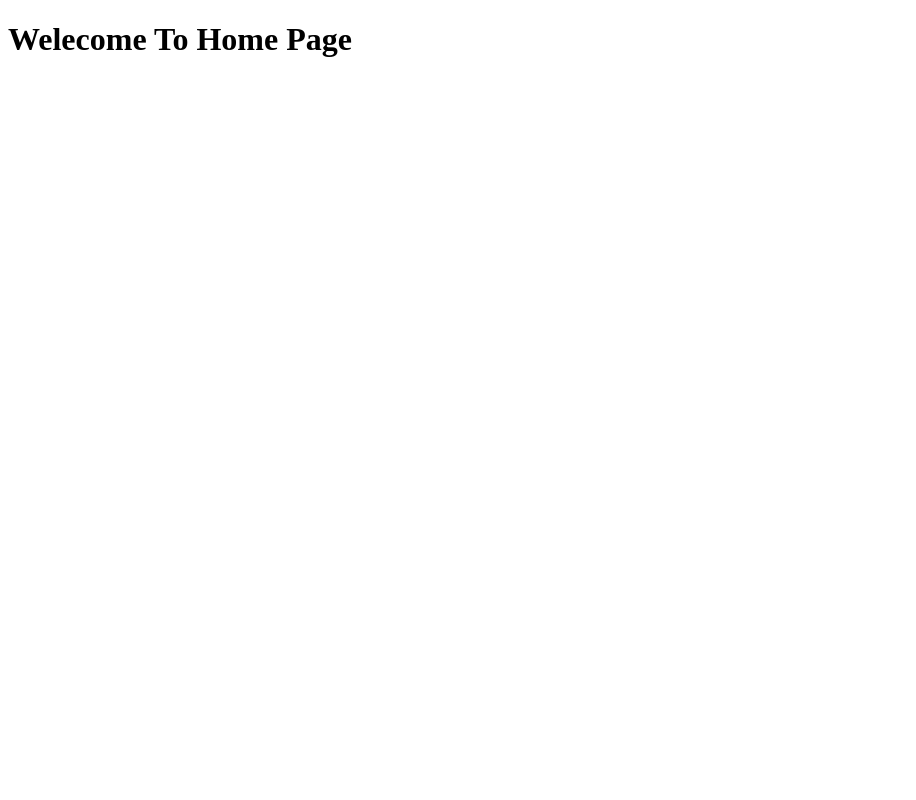
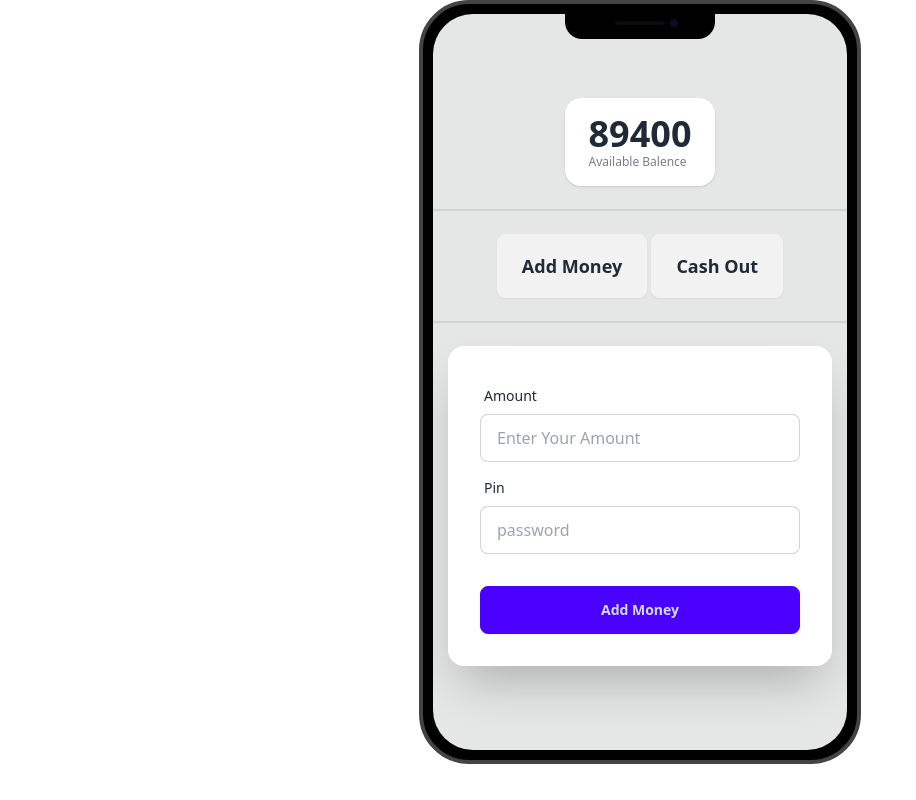
Before and after one commit to RaselDev28/Payooo-MFS, a plain HTML site: page home.html in a window 1280 px wide. Shown: the whole page, without its empty margins (0-916 px from the left). Drawn offline with nearby package versions, Linux system fonts and the light colour scheme.

Commit message:
home page

```diff
--- a/home.html
+++ b/home.html
@@ -4,8 +4,58 @@
     <meta charset="UTF-8">
     <meta name="viewport" content="width=device-width, initial-scale=1.0">
     <title>Payooo Home Page</title>
+
+    <link href="https://cdn.jsdelivr.net/npm/daisyui@4.12.23/dist/full.min.css" rel="stylesheet" type="text/css" />
+<script src="https://cdn.tailwindcss.com"></script>
 </head>
 <body>
-    <h1>Welecome To Home Page</h1>
+ <main class="flex justify-center">
+    <div class="mockup-phone">
+        <div class="camera"></div>
+        <div class="display">
+          <div class="artboard artboard-demo phone-3">
+            <!-- Available Balence -->
+            <div>
+                <div class="stats shadow">
+                    <div class="stat">
+                      <div class="stat-value">89400</div>
+                      <div class="stat-desc">Available Balence</div>
+                    </div>
+                  </div>
+            </div>
+            <div class="divider"></div>
+            <!-- User Action Button -->
+             <div>
+                <button class="btn btn-lg">Add Money</button>
+                <button class="btn btn-lg">Cash Out</button>
+             </div>
+             <div class="divider"></div>
+             <!-- Add Money Form -->
+             <div class="card bg-base-100 w-full max-w-sm shrink-0 shadow-2xl">
+                <form class="card-body">
+                  <div class="form-control">
+                    <label class="label">
+                      <span class="label-text">Amount</span>
+                    </label>
+                    <input type="number" placeholder="Enter Your Amount" class="input input-bordered" required />
+                  </div>
+                  <div class="form-control">
+                    <label class="label">
+                      <span class="label-text">Pin</span>
+                    </label>
+                    <input type="password" placeholder="password" class="input input-bordered" autocomplete="off" required />
+
+                  </div>
+                  <div class="form-control mt-6">
+                    <button class="btn btn-primary">Add Money</button>
+                  </div>
+                </form>
+              </div>
+          </div>
+        </div>
+      </div>
+ </main>
+
+ <script src="JS/home.js"></script>
 </body>
 </html>
```
Also changed, not shown: JS/home.js (added).
